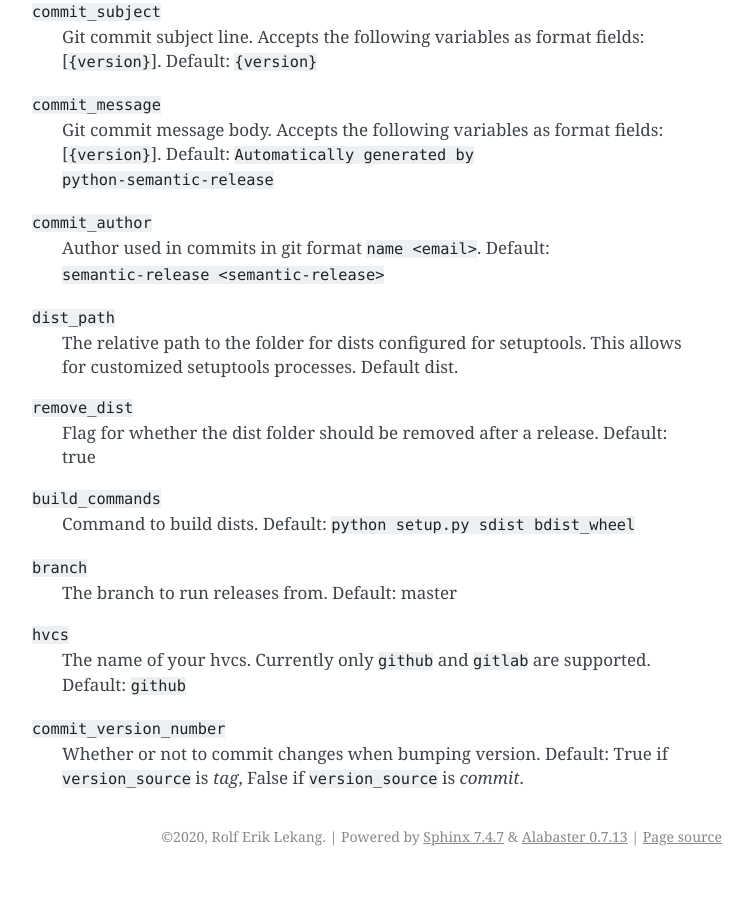
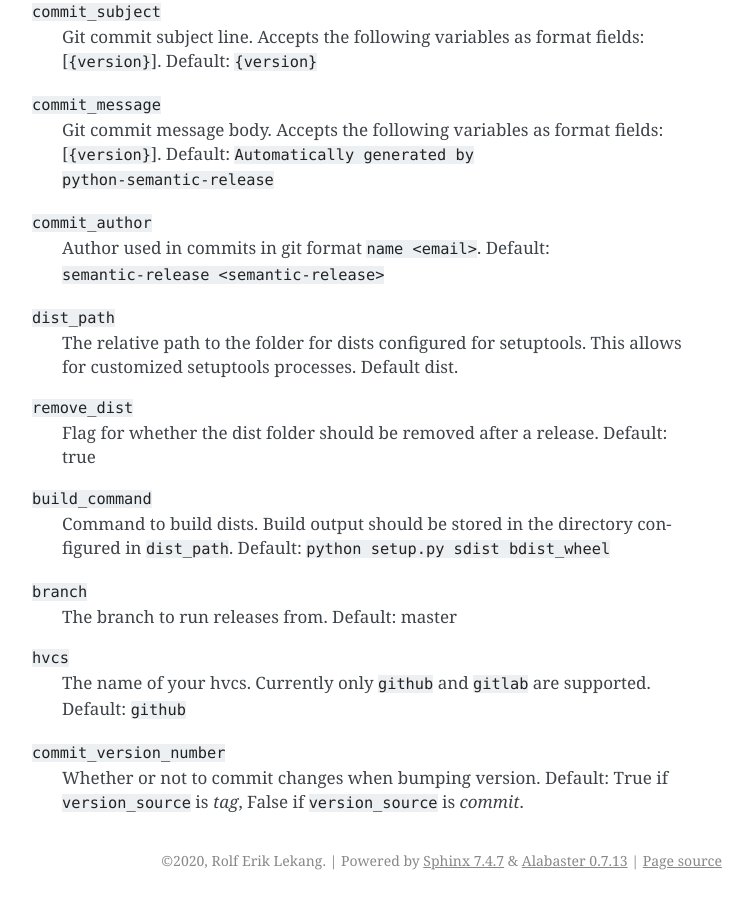
Before and after one commit to python-semantic-release/python-semantic-release, a Sphinx documentation site: the page built from docs/configuration.rst, in a window 1280 px wide and 900 px high, scrolled down 1055 px. Shown: the whole window, without its empty margins (388-1141 px from the left). Built offline with Sphinx 7.4.7, drawn with Linux system fonts in a browser that asks for light colours; pages that are not in the unit, such as notebooks, are missing from menus; before the commit the page ends 1931 px from its top, so only the background shows below that.

Commit message:
fix: rename build_commands to build_command

```diff
--- a/docs/configuration.rst
+++ b/docs/configuration.rst
@@ -61,8 +61,8 @@
 ``remove_dist``
     Flag for whether the dist folder should be removed after a release. Default: true
 
-``build_commands``
-    Command to build dists. Default: ``python setup.py sdist bdist_wheel``
+``build_command``
+    Command to build dists. Build output should be stored in the directory configured in ``dist_path``. Default: ``python setup.py sdist bdist_wheel``
 
 ``branch``
     The branch to run releases from. Default: master
```
Also changed, not shown: 2 other files.
